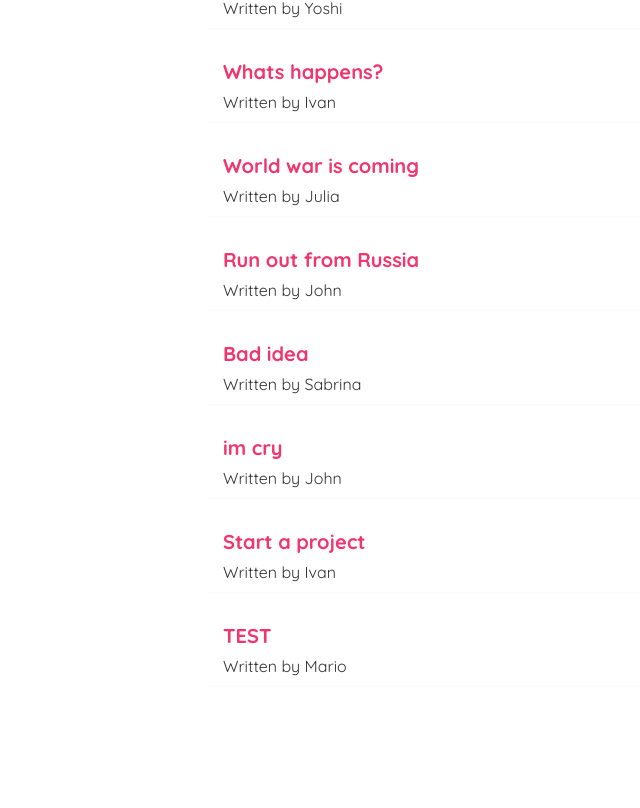
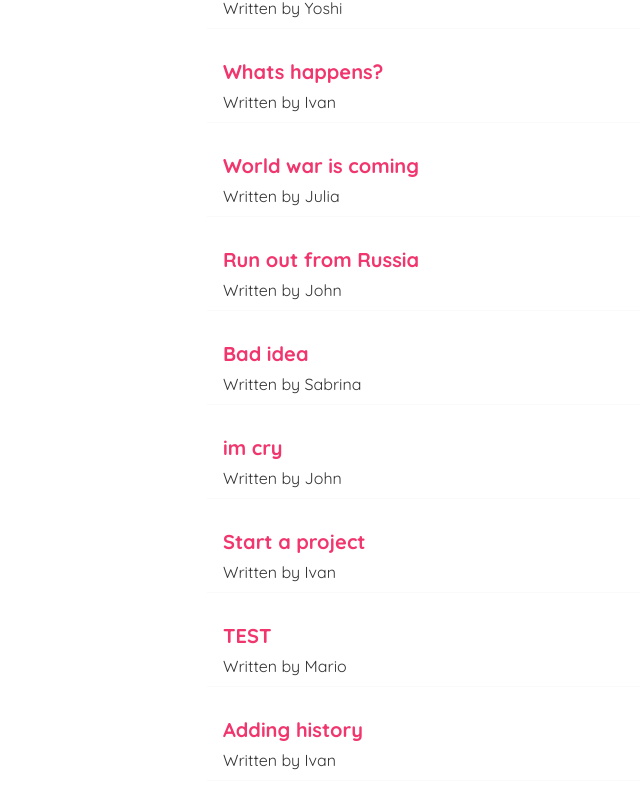
Before and after one commit to Siskinbird/my-blog, a React (Create React App) app: page / in a window 1280 px wide. Shown: the part 320-1128 px from the top of the page, without its empty margins (133-773 px from the left). Before the commit the page ends 1087 px from the top, so only its background shows below. Built offline with nearby package versions, Linux system fonts and the light colour scheme; data requests are answered from the project's data file.

Commit message:
add: add history method

```diff
--- a/data/db.json
+++ b/data/db.json
@@ -53,6 +53,12 @@
       "body": "TEST TEST TEST",
       "author": "Mario",
       "id": 10
+    },
+    {
+      "title": "Adding history",
+      "body": "I initiate new method? he has name History! Go test it!",
+      "author": "Ivan",
+      "id": 11
     }
   ]
 }
--- a/src/components/Create/Create.js
+++ b/src/components/Create/Create.js
@@ -1,11 +1,13 @@
 import {useState} from "react";
+import {useHistory} from 'react-router-dom'
 
 
 const Create = () => {
     const [title, setTitle] = useState('');
     const [body, setBody] = useState('');
     const [author, setAuthor] = useState('Mario');
-    const [isPending, setIsPending] = useState(false)
+    const [isPending, setIsPending] = useState(false);
+    const history = useHistory()
 
     const handleSubmit =(e) => {
         e.preventDefault();
@@ -18,6 +20,7 @@ const Create = () => {
         }).then(() => {
             console.log('new blog added');
             setIsPending(false)
+            history.push('/')
         })
     }
 
```
